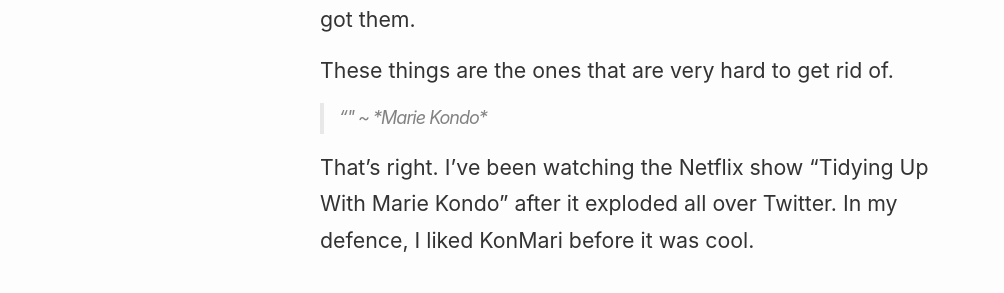
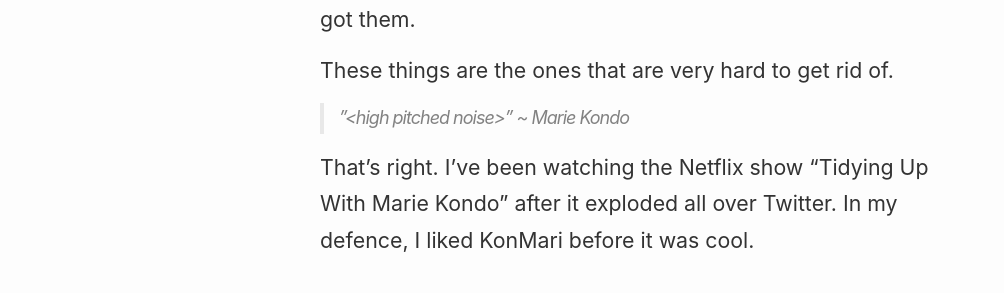
Before and after one commit to jsrn/jsrn.github.io, a Jekyll site: the page built from _posts/2019-02-05-the-month-of-deleting.md, in a window 1280 px wide and 900 px high, scrolled down 399 px. Shown: the part 153-446 px from the top of the window, without its empty margins (0-1004 px from the left). Built offline with Jekyll 4.4.1, drawn with Linux system fonts in a browser that asks for light colours.

Commit message:
Update 2019-02-05-the-month-of-deleting.md

```diff
--- a/_posts/2019-02-05-the-month-of-deleting.md
+++ b/_posts/2019-02-05-the-month-of-deleting.md
@@ -10,7 +10,7 @@
 
 These things are the ones that are very hard to get rid of.
 
-> "<high pitched noise>" ~ *Marie Kondo*
+> "\<high pitched noise\>" ~ *Marie Kondo*
 
 That's right. I've been watching the Netflix show "Tidying Up With Marie Kondo" after it exploded all over Twitter. In my defence, I liked KonMari before it was cool.
 
@@ -20,7 +20,7 @@
 
 Goodbye weekly newsletters that I never read. Goodbye, promotional emails for companies that I used the trial of for like a week four years ago. Goodbye, statistics from the Medium blog that I don't have any posts on.
 
-I un-followed *a lot* of Twitter accounts in that first month, and I am continuing to do so with the very cool [Tokimeki Unfollow]([https://tokimeki-unfollow.glitch.me/](https://tokimeki-unfollow.glitch.me/)) by [Julius Tarng]([https://twitter.com/tarngerine](https://twitter.com/tarngerine)).
+I un-followed *a lot* of Twitter accounts in that first month, and I am continuing to do so with the very cool [Tokimeki Unfollow](https://tokimeki-unfollow.glitch.me/) by [Julius Tarng](https://twitter.com/tarngerine).
 
 # The Physical Purge
 
```
